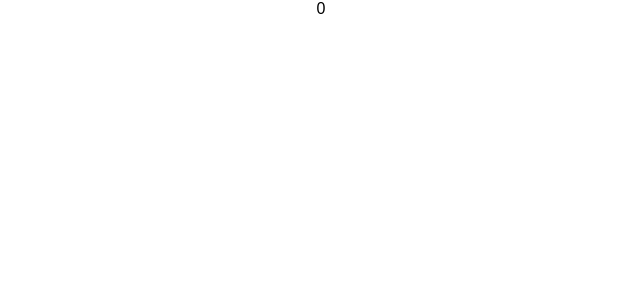
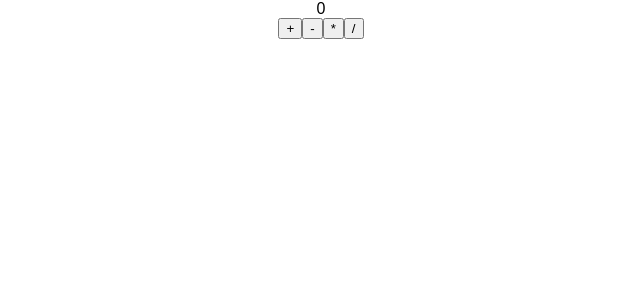
Before and after one commit to blseich/calculator-react-app, a React (Create React App) app: page / in a window 1280 px wide. Shown: the top 300 px of the page, without its empty margins (319-959 px from the left). Built offline with nearby package versions, Linux system fonts and the light colour scheme.

Commit message:
Refactored and created an InteractiveArea component

```diff
--- a/src/App.js
+++ b/src/App.js
@@ -1,5 +1,6 @@
 import React, { Component } from 'react'
 import Display from './components/Display'
+import InteractiveArea from './components/InteractiveArea';
 import './App.css'
 
 class App extends Component {
@@ -7,9 +8,8 @@ class App extends Component {
     return (
       <div className="App">
         <div className="calculator">
-         <Display value="0"/>
-          <div className="operatorButtons">
-          </div>
+          <Display value="0"/>
+          <InteractiveArea />
           <div className="numberButtons">
           </div>
         </div>
--- a/src/components/Button.js
+++ b/src/components/Button.js
@@ -3,7 +3,12 @@ import React, { Component } from 'react'
 class Button extends Component {
     render() {
         return (
-            <button className="button" label={this.props.value} onClick={() => this.props.clicky(this.props.value)}/>
+            <button
+            className="button"
+            label={this.props.value}
+            onClick={() => this.props.clicky(this.props.value)}>
+                {this.props.value}
+            </button >
         )
     }
 }
--- /dev/null
+++ b/src/components/InteractiveArea.js
@@ -0,0 +1,14 @@
+import React, { Component } from 'react'
+import Operators from './Operators'
+
+class InteractiveArea extends Component {
+    render(){
+        return (
+            <div className="interactiveArea">
+                <Operators />
+            </div>
+        )
+    }
+}
+
+export default InteractiveArea
--- a/src/components/Operators.js
+++ b/src/components/Operators.js
@@ -9,7 +9,7 @@ class Operators extends Component {
                 <Button value="-"/>
                 <Button value="*"/>
                 <Button value="/"/>
-            </ div>
+            </div>
         )
     }
 }
```
Also changed, not shown: test/Display-spec.js (+1 -1 lines), test/InteractiveArea-spec.js (added, +20 -0 lines), test/Operators-spec.js (+3 -7 lines), test/app-spec.js (+10 -3 lines).
